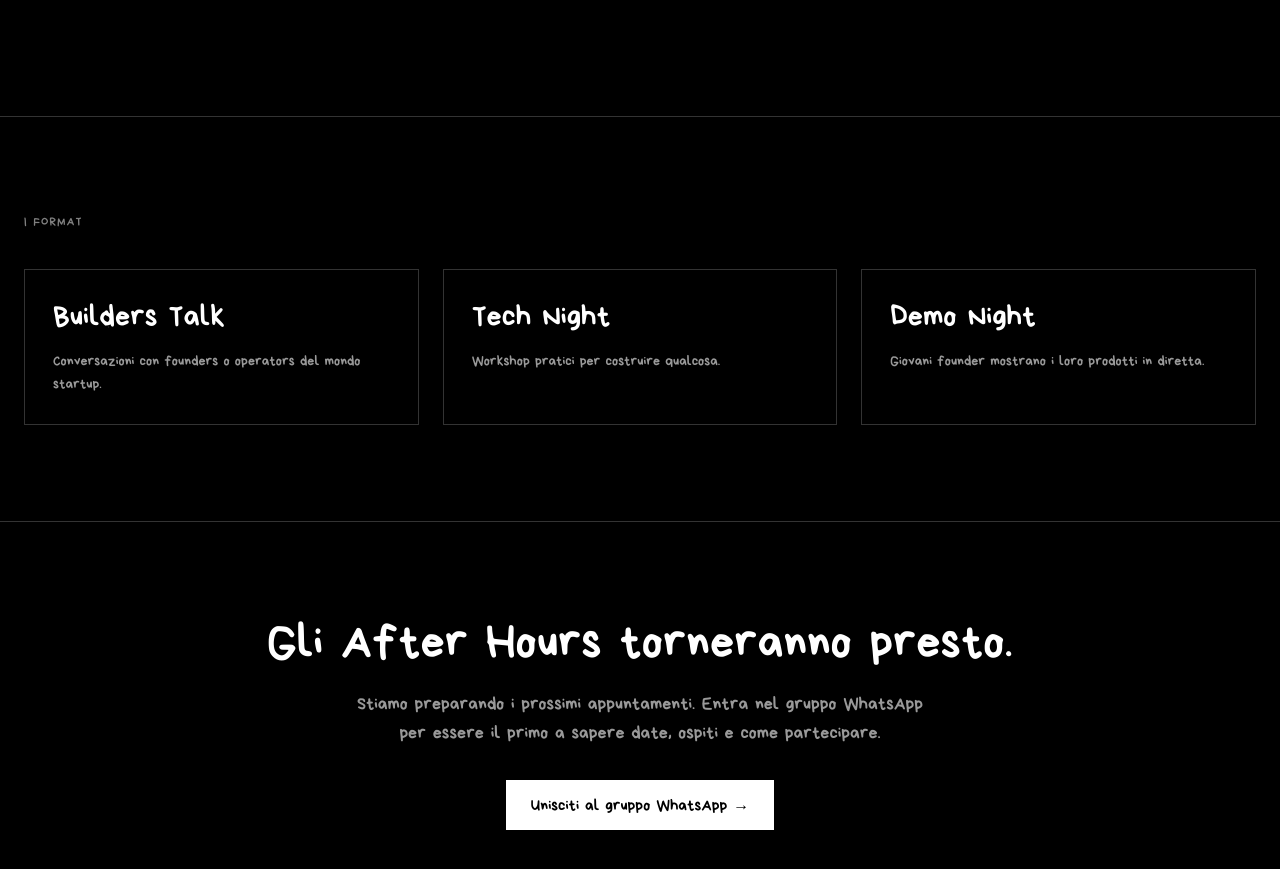
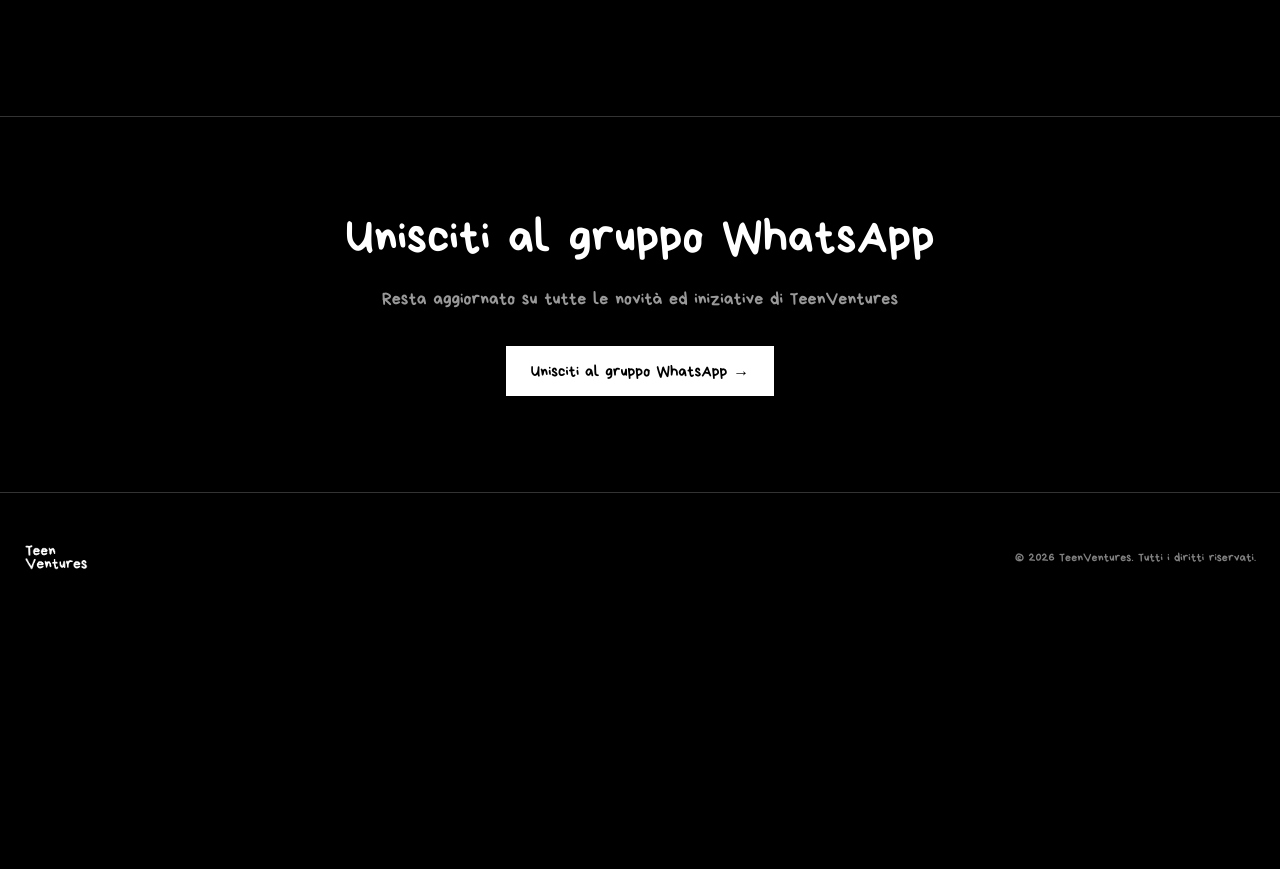
Before and after one commit to matthewolives/TeenVentures, a Next.js app: page /after-hours in a window 1280 px wide. Shown: the part 1147-2016 px from the top of the page. After the commit the page ends 1768 px from the top, so only its background shows below. Built offline with nearby package versions, Linux system fonts and the light colour scheme.

Commit message:
Update sito

```diff
--- a/app/after-hours/page.tsx
+++ b/app/after-hours/page.tsx
@@ -90,28 +90,6 @@
 
         <div className="section-divider" />
 
-        {/* Format cards */}
-        <section className="max-w-7xl mx-auto px-6 py-16 md:py-24">
-          <h2 className="font-mono text-xs tracking-widest text-white/50 uppercase mb-10">
-            I format
-          </h2>
-          <div className="grid grid-cols-1 md:grid-cols-3 gap-6">
-            {FORMAT_CARDS.map((card) => (
-              <div
-                key={card.name}
-                className="border border-white/20 p-7 flex flex-col gap-4 hover:border-white/40 transition-colors"
-              >
-                <h3 className="font-bryndan text-3xl text-white">{card.name}</h3>
-                <p className="font-mono text-sm text-white/60 leading-relaxed">
-                  {card.description}
-                </p>
-              </div>
-            ))}
-          </div>
-        </section>
-
-        <div className="section-divider" />
-
         {/* Events section */}
         <section className="max-w-7xl mx-auto px-6 py-16 md:py-24">
           {hasEvents ? (
@@ -152,11 +130,10 @@
           ) : (
             <div className="text-center">
               <p className="font-bryndan text-4xl md:text-5xl text-white mb-6">
-                Gli After Hours torneranno presto.
+                Unisciti al gruppo WhatsApp
               </p>
               <p className="font-mono text-lg text-white/60 mb-8 leading-relaxed max-w-xl mx-auto">
-                Stiamo preparando i prossimi appuntamenti. Entra nel gruppo WhatsApp per essere
-                il primo a sapere date, ospiti e come partecipare.
+                Resta aggiornato su tutte le novità ed iniziative di TeenVentures
               </p>
               <a
                 href="https://chat.whatsapp.com/Io3E85jCHee4vIMJICLuei?mode=gi_t"
--- a/app/contatti/page.tsx
+++ b/app/contatti/page.tsx
@@ -36,6 +36,14 @@
             >
               Instagram →
             </a>
+            <a
+              href="https://www.tiktok.com/@teenventures_"
+              target="_blank"
+              rel="noopener noreferrer"
+              className="font-bryndan text-3xl md:text-4xl text-white hover:text-white/60 transition-colors w-fit"
+            >
+              TikTok →
+            </a>
           </div>
         </section>
       </main>
```
